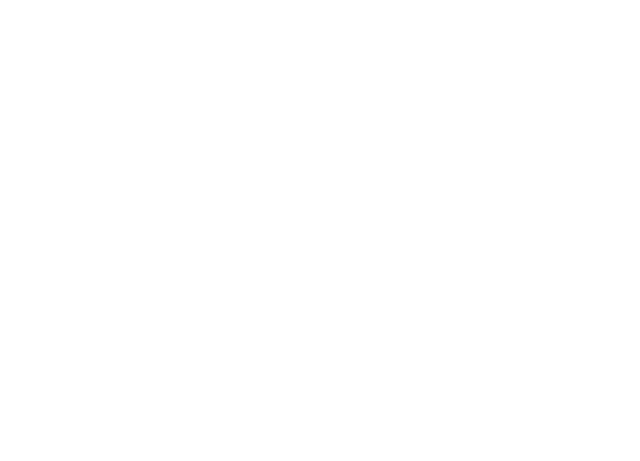
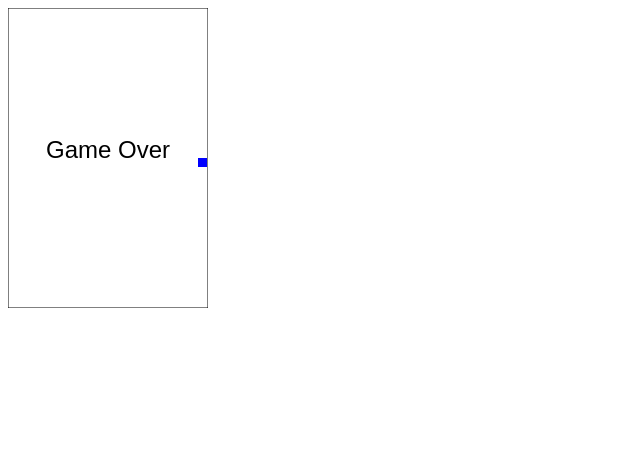
Before and after one commit to Fosna/snake-game, a plain HTML site: page index.html in a window 1280 px wide. Shown: the whole page, without its empty margins (0-640 px from the left). Drawn offline with Linux system fonts and the light colour scheme.

Commit message:
Snake eats and extends. Snake starts from the middle of the screen.

```diff
--- a/app.js
+++ b/app.js
@@ -6,29 +6,36 @@ document
         let directionInput = direction;
         let gameState = "start";
         let tickRepeaterId = null;
+        let extendTheSnake = false;
 
         init();
 
         function init() {
             const canvas = document.getElementById("canvas");
             const ctx = canvas.getContext("2d");
-            const w = 50;
-            const h = 50;
+            const w = 200;
+            const h = 300;
 
-            const snakeArray = createTheSnake();
+            const middleX = Math.floor(w / 10 / 2);
+            const middleY = Math.floor(h / 10 / 2);
+            const snakeArray = createTheSnake(2, middleX, middleY);
             const food = createFood(w, h, snakeArray, {});
 
-            const snakeSpeed = Math.round(1000 / 5); // 3 cells per second.
+            const snakeSpeed = Math.round(1000 / 8); // 3 cells per second.
             document.addEventListener("keydown", setDirectionInput);
 
-            // tickRepeaterId = setInterval(     () => tick(snakeArray, ctx, w, h,
-            // gameState),     snakeSpeed ); DEBUG: Run tick on space keydown.
-            document.addEventListener("keydown", (e) => {
-                // space
-                if (e.which === 32) {
-                    tick(snakeArray, food, ctx, w, h, gameState);
-                }
-            });
+            tickRepeaterId = setInterval(
+                () => tick(snakeArray, food, ctx, w, h, gameState),
+                snakeSpeed
+            );
+
+            // DEBUG: Run tick on space keydown.
+            // document.addEventListener("keydown", (e) => {
+            //     // space
+            //     if (e.which === 32) {
+            //         tick(snakeArray, food, ctx, w, h, gameState);
+            //     }
+            // });
         }
 
         function createFood(w, h, snakeArray, food) {
@@ -88,19 +95,18 @@ document
         }
 
         // Create snake model
-        function createTheSnake() {
+        function createTheSnake(snakeLength, middleX, middleY) {
             // Array of snake cells.
             const snakeArray = [];
 
-            const snakeLength = 2;
             for (let i = 0; i < snakeLength; i++) {
-                snakeArray.push({x: i, y: 0});
+                snakeArray.push({x: middleX + i, y: middleY});
             }
 
             return snakeArray;
         }
 
-        function moveTheSnake(snakeArray) {
+        function moveTheSnake(snakeArray, extendTheSnake) {
             const head = snakeArray[snakeArray.length - 1];
             let x = head.x;
             let y = head.y;
@@ -134,8 +140,12 @@ document
 
             // Add new head cell.
             snakeArray.push(newHead);
-            // Remove last tail cell.
-            snakeArray.shift(0);
+
+            // If snake should be extended tail cell won't be removed.
+            if (extendTheSnake === false) {
+                // Remove last tail cell.
+                snakeArray.shift(0);
+            }
 
             return snakeArray;
         }
@@ -158,7 +168,7 @@ document
         }
 
         function paintGameOver(ctx, w, h) {
-            ctx.font = "48px arial";
+            ctx.font = "24px arial";
             ctx.textAlign = "center"
             ctx.fillStyle = "black";
             ctx.fillText("Game Over", Math.round(w / 2), Math.round(h / 2));
@@ -181,7 +191,8 @@ document
         // Triggered on every game loop round.
         function tick(snakeArray, food, ctx, w, h, gameState) {
             if (gameState.toLowerCase() !== "gameOver".toLowerCase()) {
-                snakeArray = moveTheSnake(snakeArray, direction);
+                snakeArray = moveTheSnake(snakeArray, extendTheSnake, direction);
+                extendTheSnake = false;
                 if (isSnakeCrash(snakeArray, w, h)) {
                     // End game.
                     gameState = "gameOver";
@@ -194,6 +205,9 @@ document
                 } else {
                     if (isFoodSnakeCollision(snakeArray, food)) {
                         food = createFood(w, h, snakeArray, food);
+                        // Snake will be extended on next paint.
+                        // It's not possible to extend it right now because tail cell direction is unknown.
+                        extendTheSnake = true;
                     }
                     paintEmptyGameCanvas(ctx, w, h);
                     paintTheSnake(snakeArray, ctx);
--- a/index.html
+++ b/index.html
@@ -6,7 +6,7 @@
     <title>Snake Game</title>
 </head>
 <body>
-    <canvas id="canvas" width="450" height="450"></canvas>
+    <canvas id="canvas" width="200" height="300"></canvas>
     <script src="ready.js"></script>
     <script src="app.js"></script>
 </body>
```
